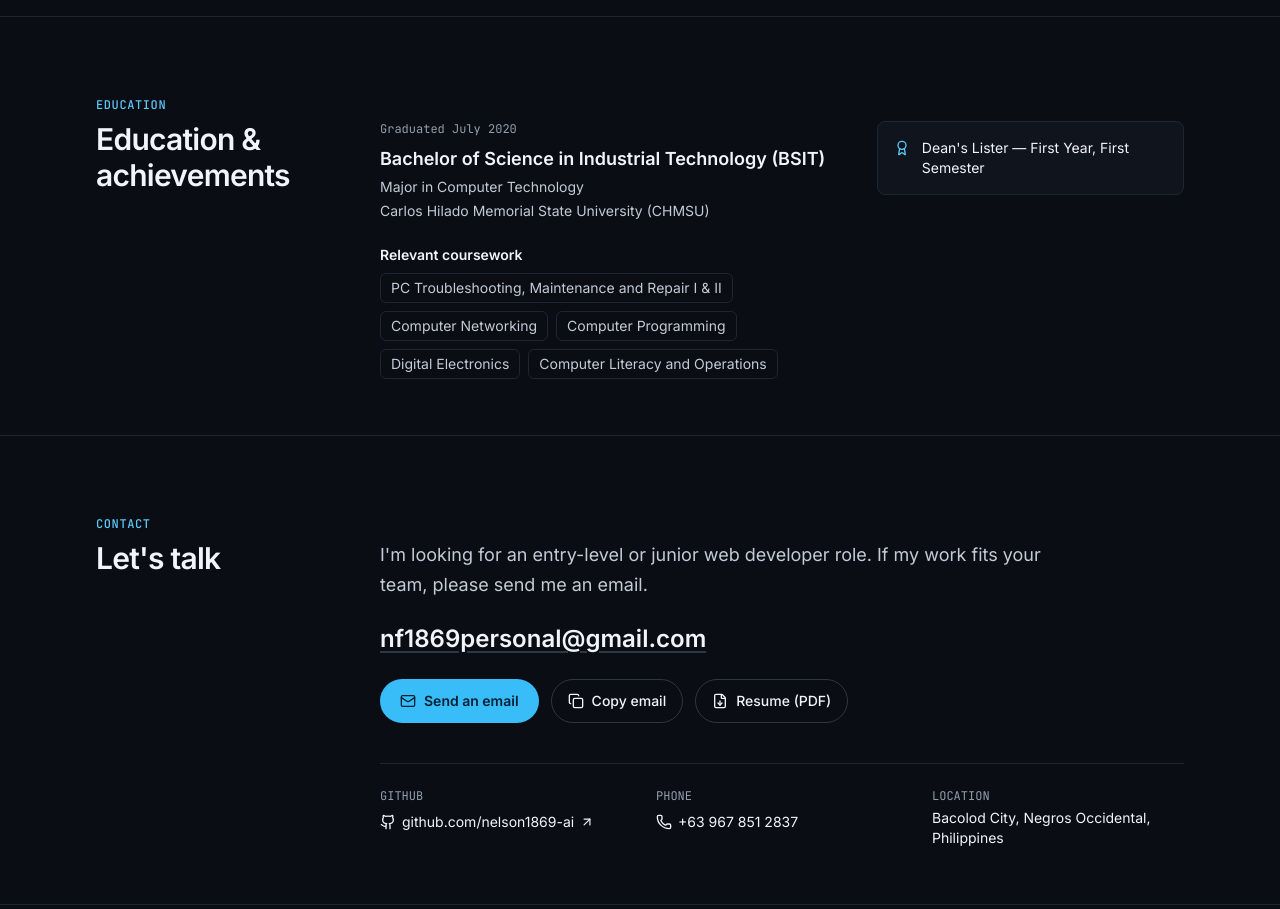
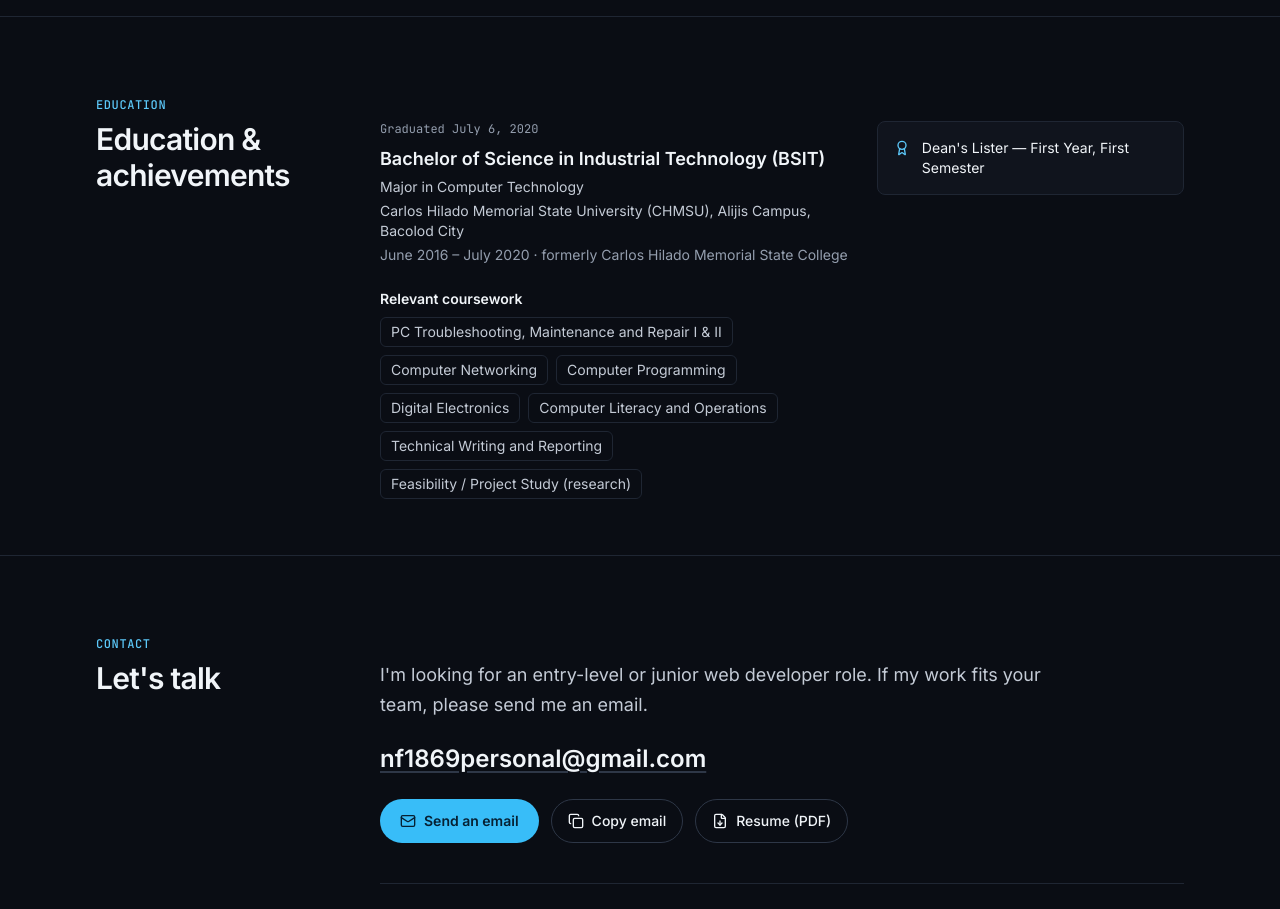
Before and after one commit to nelson1869-ai/nelson-portfolio, a Next.js app: page / in a window 1280 px wide. Shown: the part 4620-5529 px from the top of the page. Built offline with nearby package versions, Linux system fonts and the light colour scheme; no server answers.

Commit message:
Education details matched to the transcript of records

```diff
--- a/src/components/EducationSection.tsx
+++ b/src/components/EducationSection.tsx
@@ -10,7 +10,12 @@ export function EducationSection() {
           <p className="font-mono text-xs text-(--text-muted)">Graduated {education.graduated}</p>
           <h3 className="mt-2 text-lg font-semibold text-(--text-primary)">{education.degree}</h3>
           <p className="mt-1 text-sm text-(--text-secondary)">{education.major}</p>
-          <p className="mt-1 text-sm text-(--text-secondary)">{education.school}</p>
+          <p className="mt-1 text-sm text-(--text-secondary)">
+            {education.school}, {education.campus}
+          </p>
+          <p className="mt-1 text-sm text-(--text-muted)">
+            {education.attended} · formerly {education.formerName}
+          </p>
 
           <h4 className="mt-6 text-sm font-semibold text-(--text-primary)">Relevant coursework</h4>
           <ul className="mt-2 flex flex-wrap gap-2">
--- a/src/data/portfolio.ts
+++ b/src/data/portfolio.ts
@@ -67,6 +67,9 @@ export interface Education {
   degree: string;
   major: string;
   graduated: string;
+  attended: string;
+  campus: string;
+  formerName: string; // the name printed on the diploma and transcript
   honors: string[];
   coursework: string[]; // from the Transcript of Records
 }
@@ -296,7 +299,10 @@ export const education: Education = {
   school: "Carlos Hilado Memorial State University (CHMSU)",
   degree: "Bachelor of Science in Industrial Technology (BSIT)",
   major: "Major in Computer Technology",
-  graduated: "July 2020",
+  graduated: "July 6, 2020",
+  attended: "June 2016 – July 2020",
+  campus: "Alijis Campus, Bacolod City",
+  formerName: "Carlos Hilado Memorial State College",
   honors: ["Dean's Lister — First Year, First Semester"],
   coursework: [
     "PC Troubleshooting, Maintenance and Repair I & II",
@@ -304,5 +310,7 @@ export const education: Education = {
     "Computer Programming",
     "Digital Electronics",
     "Computer Literacy and Operations",
+    "Technical Writing and Reporting",
+    "Feasibility / Project Study (research)",
   ],
 };
```
Also changed, not shown: 1 other file (tests, documents, lock files or other folders).
